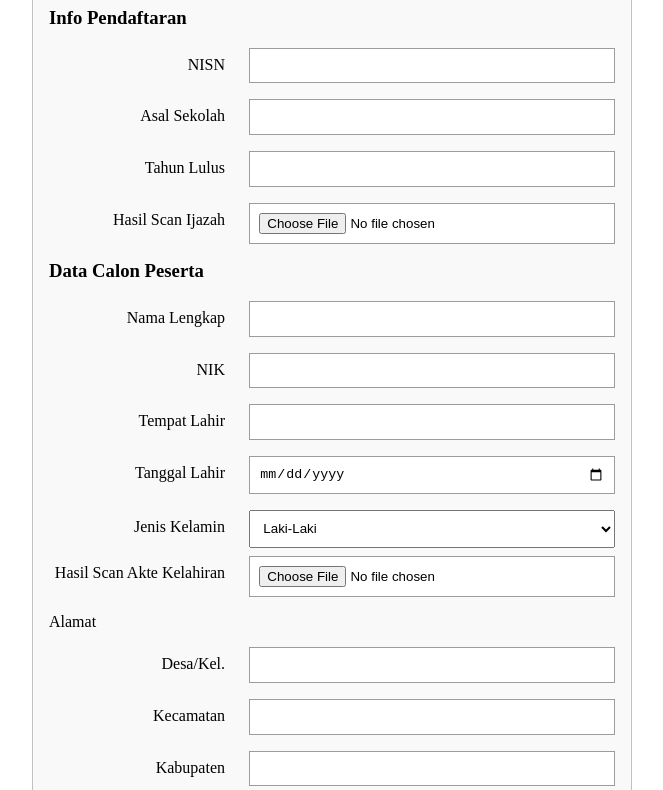
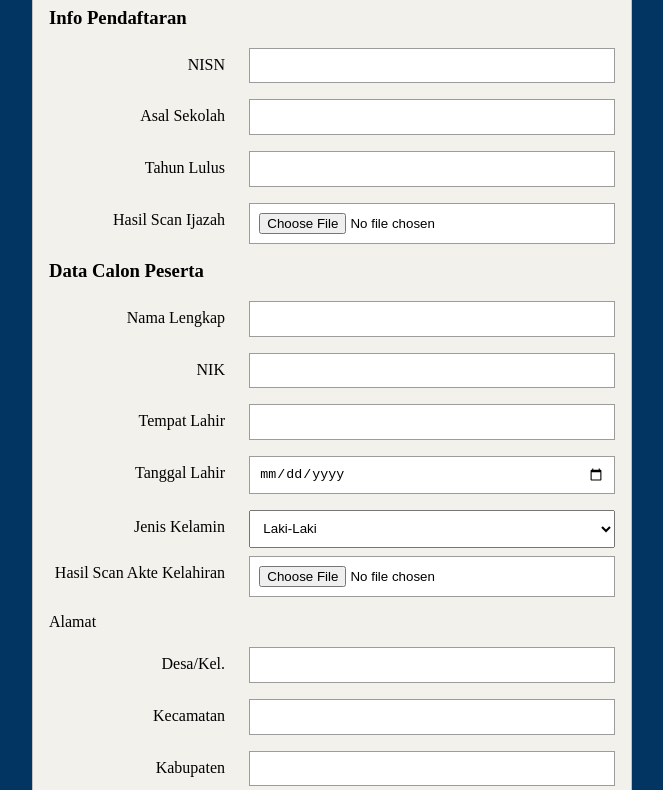
Before and after one commit to anamkhairul51/WEBDAS, a plain HTML site: page repominggu4/latihan4/lat-form-ppdb.html in a window 1280 px wide. Shown: the part 122-912 px from the top of the page, without its empty margins (308-971 px from the left). Drawn offline with Linux system fonts and the light colour scheme.

Commit message:
ubah warna

```diff
--- a/repominggu4/latihan4/lat-form-ppdb.html
+++ b/repominggu4/latihan4/lat-form-ppdb.html
@@ -11,6 +11,7 @@
 body {
     margin: 0;
     padding: 0;
+    background-color: #023561;
    }
 
  * {
@@ -18,7 +19,7 @@ body {
 }
 form {
   padding: 1em;
-  background: #f9f9f9;
+  background: #F3F1EC;
   border: 1px solid #c1c1c1;
   margin-top: 2rem;
   max-width: 600px;
@@ -40,7 +41,7 @@ form button {
 }
 
 form button:hover {
-  background: green;
+  background: rgb(131, 131, 0);
   color: white;
 }
 
```
